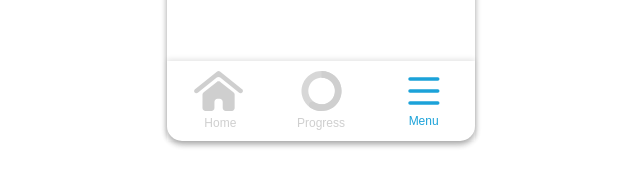
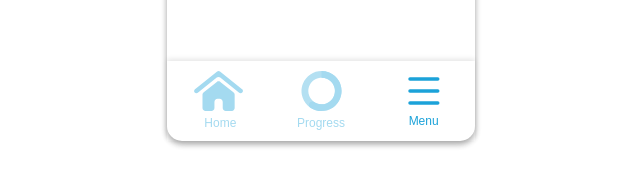
Before and after one commit to NathanCowley-Cooper/smart-moves-app, a React (Create React App) app: page /menu in a window 1280 px wide. Shown: the part 568-749 px from the top of the page, without its empty margins (319-959 px from the left). Built offline with nearby package versions, Linux system fonts and the light colour scheme.

Commit message:
update Nav

```diff
--- a/src/master/components/nav.scss
+++ b/src/master/components/nav.scss
@@ -33,15 +33,13 @@ nav{
   }
 
 .mainNavIcon{
-  filter: grayscale(100%);
+  filter: opacity(40%);
 }
 
 .mainNavIcon{
   display:grid;
   justify-items: center;
   width:60px;
-  filter: grayscale(100%);
-  opacity:40%;
 
   background-color: #FFFFFF;
   border-width: 0;
@@ -59,6 +57,5 @@ nav{
 }
 
 .mainNav__link--active .mainNavIcon{
-  filter: grayscale(0%);
-  opacity:100%;
+  filter: opacity(100%);
 }
```
Also changed, not shown: src/dist/dist.css.
